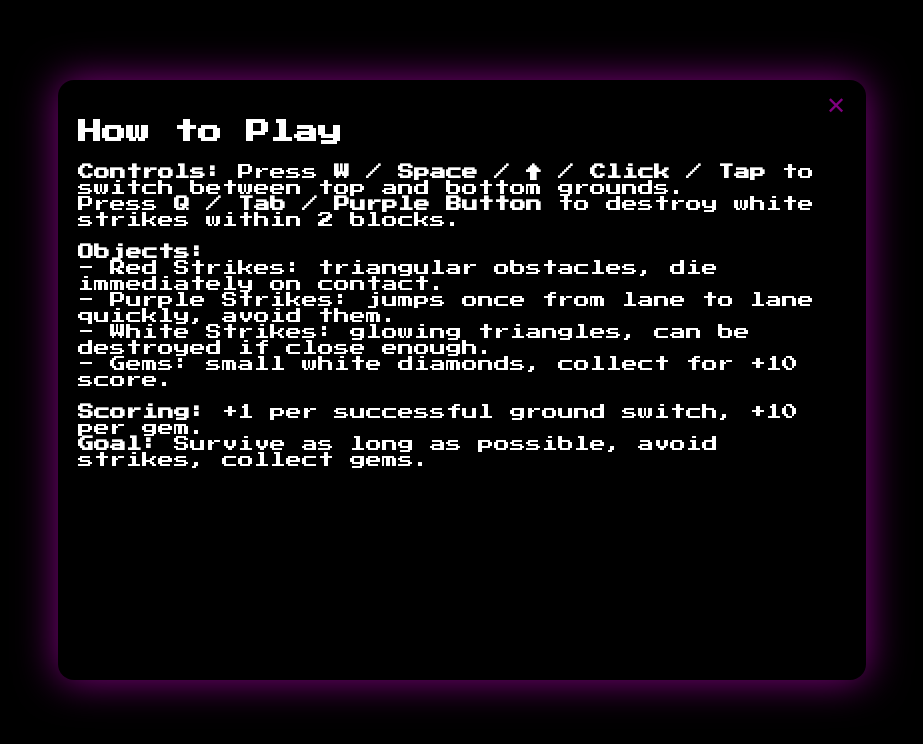
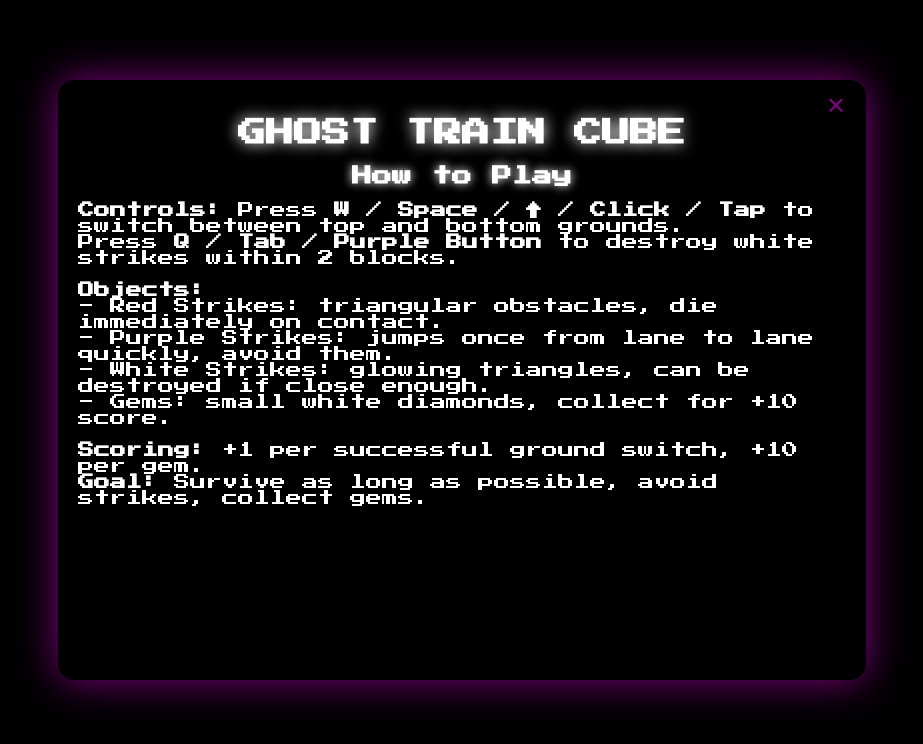
Before and after one commit to JimmyQrg/ghost-train, a plain HTML site: page index.html in a window 1280 px wide. Both pictures are taken after a click on the element "HOW TO PLAY". Shown: the whole page, without its empty margins (198-1121 px from the left). Drawn offline with Linux system fonts and the light colour scheme.

Commit message:
Update index.html

```diff
--- a/index.html
+++ b/index.html
@@ -13,6 +13,8 @@ canvas { display:block; }
   position:absolute; top:0; left:0; width:100%; height:100%;
   background:black; display:flex; flex-direction:column; align-items:center; justify-content:center; z-index:10;
 }
+#ui h1 { font-size:36px; color:white; text-shadow:0 0 20px white; margin-bottom:20px; text-align:center; }
+
 .button {
   background:transparent; color:white; font-size:16px;
   padding:16px; margin:10px; width:260px; text-align:center;
@@ -21,23 +23,28 @@ canvas { display:block; }
 }
 .button:hover { text-shadow:0 0 20px white; box-shadow:0 0 20px white; }
 #bestScore { margin-top:10px; font-size:12px; color:white; text-shadow:0 0 8px purple; }
+
 #howToPlayBox {
   position:absolute; top:10%; left:20%; width:60%; height:70%;
   background:black; color:white; border-radius:16px; padding:20px;
   overflow-y:auto; box-shadow:0 0 40px purple; display:none; z-index:20;
 }
+#howToPlayBox h1 { font-size:28px; color:white; text-shadow:0 0 15px white; text-align:center; }
+#howToPlayBox h2 { font-size:20px; color:white; text-shadow:0 0 10px white; margin-top:5px; text-align:center; }
 #closeHowTo { position:absolute; top:10px; right:20px; font-size:24px; cursor:pointer; color:purple; }
+
 #strikeButton {
   position:absolute; bottom:40px; right:40px; width:80px; height:80px; border-radius:50%;
   background: radial-gradient(circle, purple 40%, transparent 70%);
   box-shadow:0 0 30px purple; border:3px solid purple; cursor:pointer; display:none; z-index:5;
   animation: glowPulse 1.2s infinite;
 }
-@keyframes glowPulse { 0% { box-shadow:0 0 15px purple; } 50% { box-shadow:0 0 35px purple; } 100% { box-shadow:0 0 15px purple; } }
+@keyframes glowPulse { 0% { box-shadow:0 0 15px purple; } 50% { box-shadow:0 0 35px purple; } 100% { box-shadow:0 0 15px purple; }
 </style>
 </head>
 <body>
 <div id="ui">
+  <h1>GHOST TRAIN CUBE</h1>
   <div class="button" id="startBtn">START</div>
   <div class="button" id="howToBtn">HOW TO PLAY</div>
   <div id="bestScore">Best Score: 0</div>
@@ -45,6 +52,7 @@ canvas { display:block; }
 
 <div id="howToPlayBox">
   <div id="closeHowTo">✕</div>
+  <h1>GHOST TRAIN CUBE</h1>
   <h2>How to Play</h2>
   <p>
     <b>Controls:</b> Press <b>W / Space / ↑ / Click / Tap</b> to switch between top and bottom grounds.<br>
@@ -168,7 +176,7 @@ class Gem{
 let lastSpawnX=0;
 function spawnStrike(){
   let x=canvas.width+100;
-  if(x-lastSpawnX<blockSize*2) return; // avoid spawning too close
+  if(x-lastSpawnX<blockSize*2) return;
   lastSpawnX=x;
   let t=Math.random(); let type="red"; if(t>0.7 && t<0.9) type="purple"; if(t>=0.9) type="white";
   let lane=Math.random()<0.5?0:1; strikes.push(new Strike(type,lane));
```
